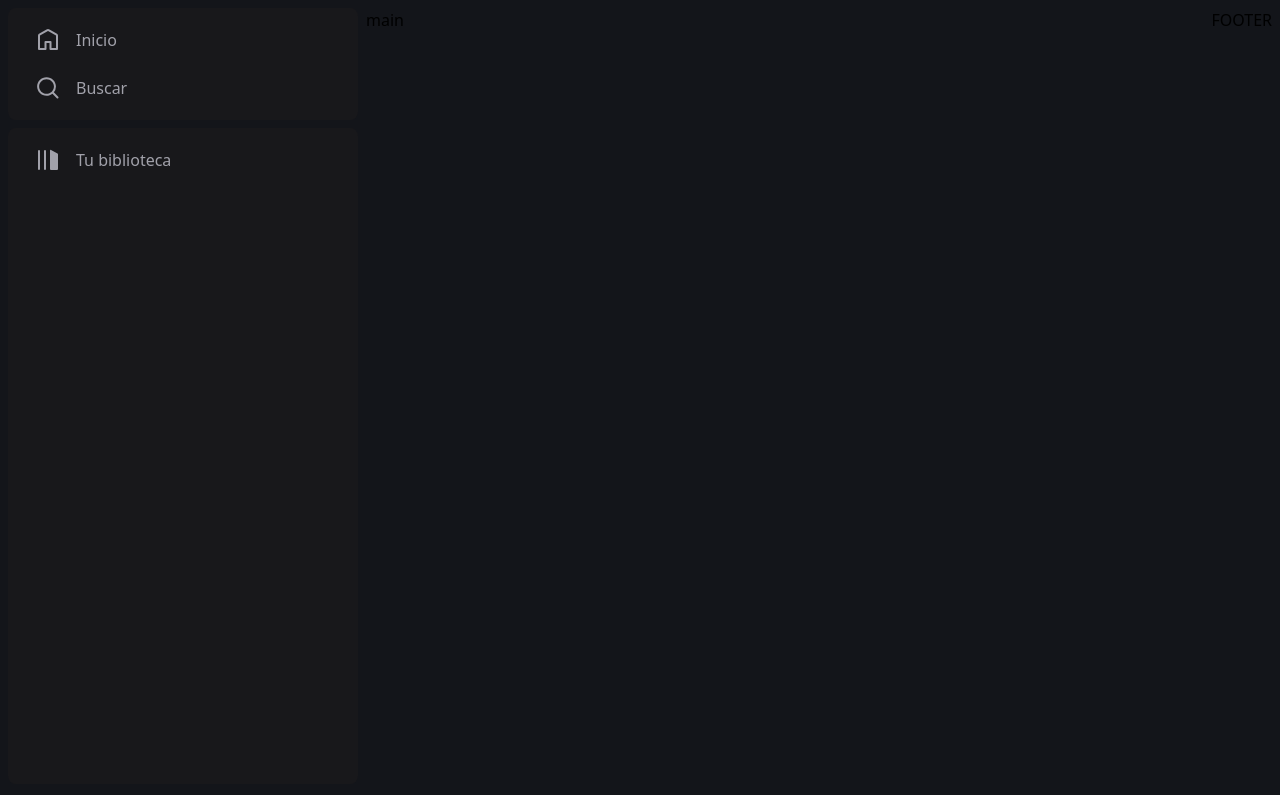
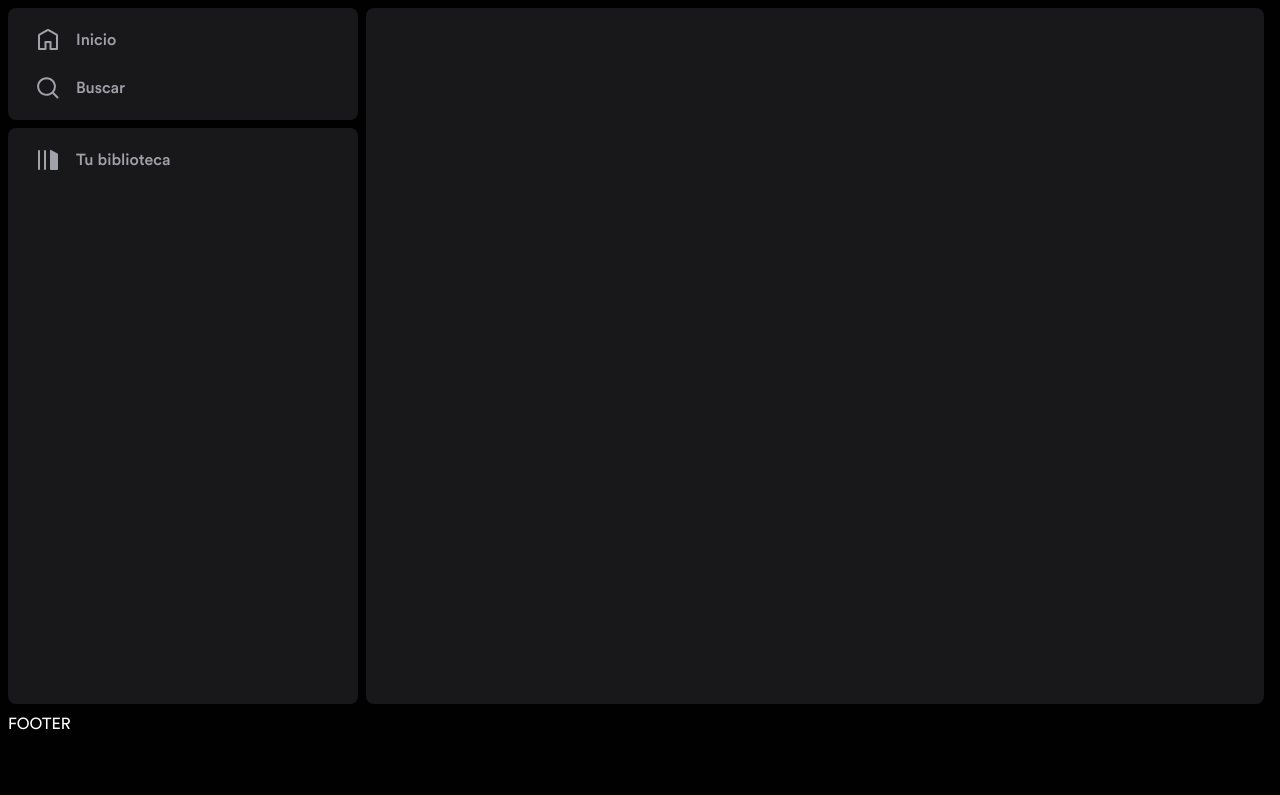
Before and after one commit to onxJi/spotify-clon-midudev, an Astro site: page / in a window 1280 px wide. Built offline with nearby package versions, Linux system fonts and the light colour scheme; Astro itself is replaced by a stand-in of ours.

Commit message:
change layout

```diff
--- a/src/layouts/Layout.astro
+++ b/src/layouts/Layout.astro
@@ -22,11 +22,12 @@ const { title } = Astro.props;
       <aside class="[ grid-area: aside] flex-col flex overflow-y-auto">
         <AsideMenu />
       </aside>
-      <main class="[grid-area: main] flex flex-col overflow-y-auto rounded-lg">
-        main
+      <main
+        class="[grid-area: main] flex flex-col bg-zinc-900 overflow-y-auto rounded-lg w-full"
+      >
+        <slot />
       </main>
-      <footer class="[grid-area: player] min-h-[100px]">FOOTER</footer>
-      <slot />
+      <footer class="[grid-area:player] h-[80px]">FOOTER</footer>
     </div>
   </body>
 </html>
@@ -42,9 +43,11 @@ const { title } = Astro.props;
 </style>
 <style is:global>
   html {
-    font-family: system-ui, sans-serif;
-    background: #13151a;
+    font-family: "CircularStd", system-ui, sans-serif;
+    background: #010101;
+    color: white;
   }
+
   @font-face {
     font-family: "CircularStd";
     src: url("/fonts/CircularStd-Medium.woff2") format("woff2");
```
